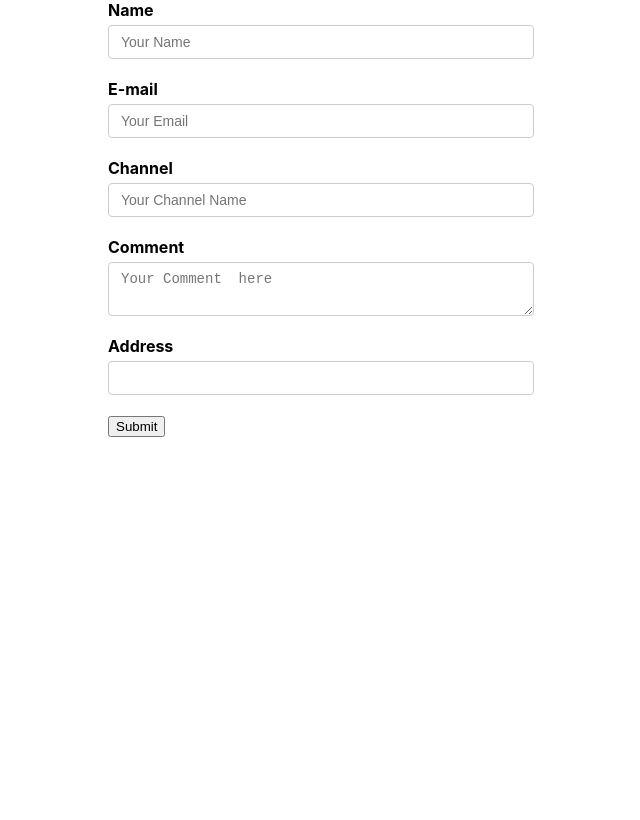
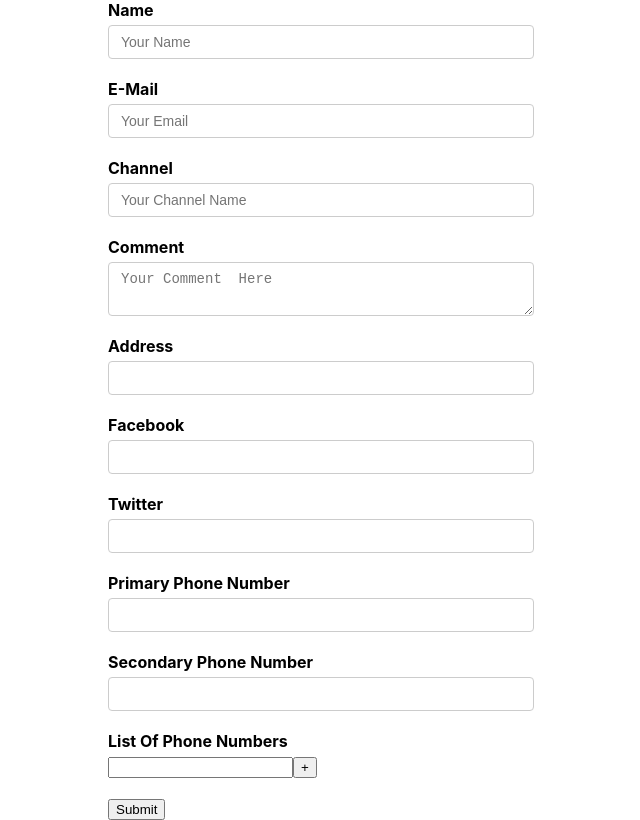
Before and after one commit to TabotCharlesBessong/reactAndMore, a React (Create React App) app in the folder formik/: page / in a window 1280 px wide. Shown: the whole page, without its empty margins (319-959 px from the left). Built offline with nearby package versions, Linux system fonts and the light colour scheme.

Commit message:
FieldArray for multiple form

```diff
--- a/formik/src/App.css
+++ b/formik/src/App.css
@@ -22,9 +22,13 @@ textarea {
   background-image: none;
   border: 1px solid #ccc;
   border-radius: 4px;
+  text-transform: capitalize;
   /* margin-bottom: 20px; */
 }
 
+label{
+  text-transform: capitalize;
+}
 .form-control {
   margin-bottom: 20px;
 }
--- a/formik/src/components/YoutubeForm.js
+++ b/formik/src/components/YoutubeForm.js
@@ -1,6 +1,6 @@
 
 import React from 'react'
-import { Formik , Form, Field, ErrorMessage } from 'formik'
+import { Formik , Form, Field, ErrorMessage, FieldArray } from 'formik'
 import * as Yup from 'yup'
 import TextError from './TextError'
 
@@ -9,7 +9,13 @@ const initialValues = {
   email: '',
   channel: '',
   comment:'',
-  address:''
+  address:'',
+  social:{
+    facebook:'',
+    twitter:''
+  },
+  phoneNumbers:['',''],
+  phNumbers: ['']
 }
 
 const onSubmit = values => {
@@ -92,6 +98,57 @@ function YoutubeForm () {
             }
           </Field>
         </div>
+
+        <div className="form-control">
+          <label htmlFor="facebook">Facebook</label>
+          <Field type='text' id='facebook' name='social.facebook' />
+        </div>
+
+        <div className="form-control">
+           <label htmlFor="twitter">twitter</label>
+           <Field type='text' id='twitter' name='social.twitter' />
+        </div>
+
+        <div className="form-control">
+          <label htmlFor="primaryPh">primary phone number</label>
+          <Field type='text' id='primaryPh' name='phoneNumbers[0]' />
+        </div>
+
+        <div className="form-control">
+          <label htmlFor="secondaryPh">secondary phone number</label>
+          <Field type='text' id='secondaryPh' name='phoneNumbers[1]' />
+      </div>
+
+      <div className="form-control">
+        <label htmlFor="">List of Phone Numbers</label>
+        <FieldArray name ='phNumbers' >
+          {
+            (fieldArrayProps)=>{
+             console.log(fieldArrayProps)
+             const {push,remove,form} = fieldArrayProps
+             const {values} = form
+             const {phNumbers} = values
+             return (
+               <div>
+                 {
+                   phNumbers.map((item,index)=> (
+                     <div key={index}>
+                       <Field name={`phNumbers[${index}]`} />
+                       {
+                         index > 0 &&  <button type='button' onClick={() => remove(index)} > - </button>
+                       }
+
+                       <button type='button' onClick={()=> push('')} > + </button>
+                     </div>
+                   ))
+                 }
+               </div>
+             )
+
+            }
+          }
+        </FieldArray>
+      </div>
         <button type='submit'>Submit</button>
       </Form>
     </Formik>
```
